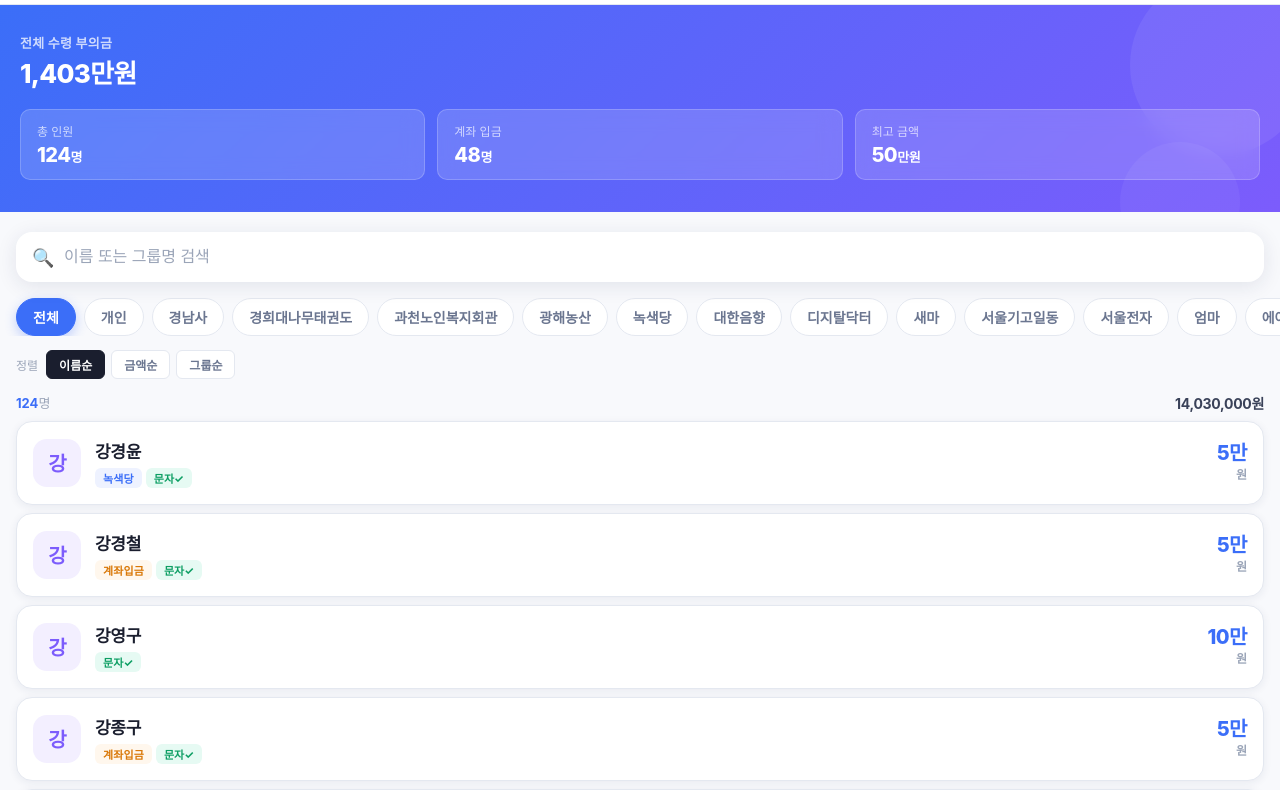
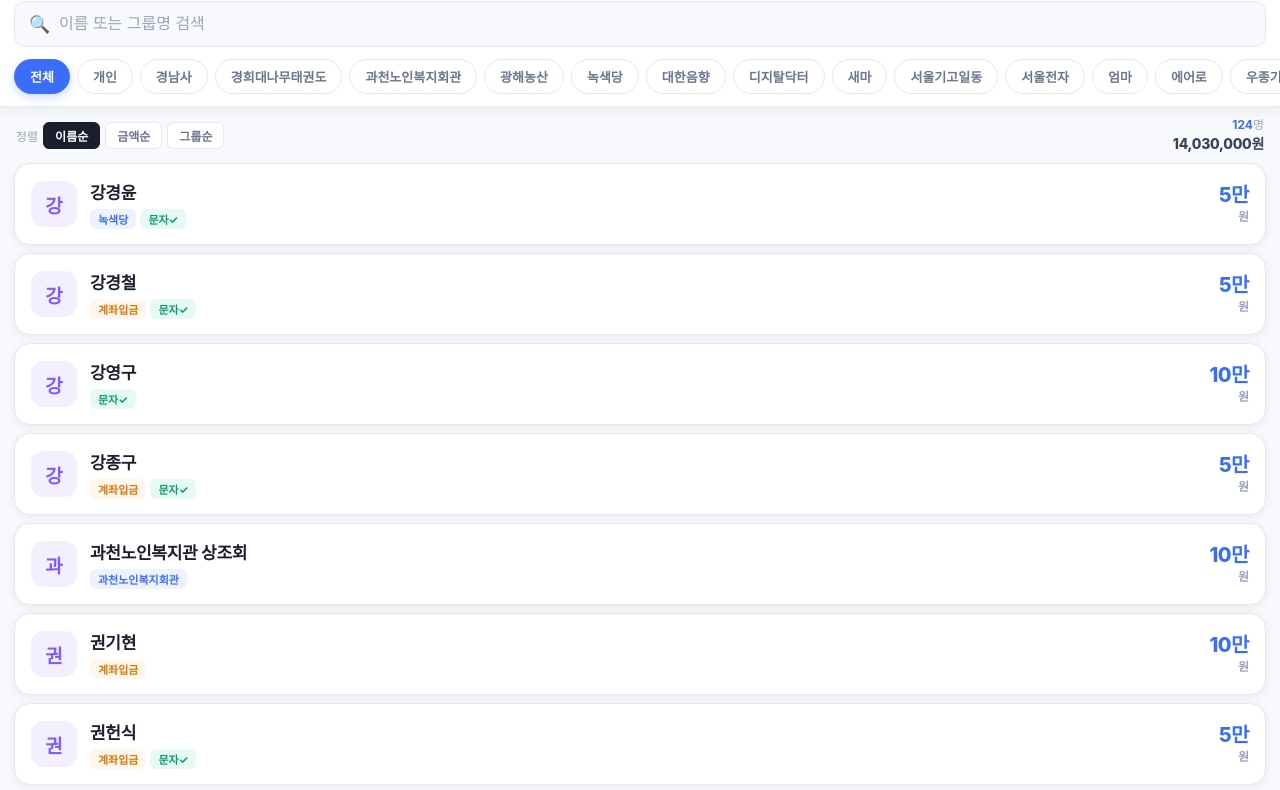
Before and after one commit to olabeann/CHAESEONG, a plain HTML site: page index.html in a window 1280 px wide. Shown: the part 51-841 px from the top of the page. Drawn offline with Linux system fonts and the light colour scheme; a web font is replaced by a local one.

Commit message:
Update index.html

```diff
--- a/index.html
+++ b/index.html
@@ -9,16 +9,13 @@
 <style>
 :root {
   --blue: #3B6EF8;
-  --blue-dark: #2A57D9;
   --blue-light: #EEF2FF;
   --purple: #7C5CFC;
   --purple-light: #F3EFFF;
   --green: #1BC47D;
   --green-light: #E6FAF3;
   --gray-50: #F8F9FC;
-  --gray-100: #F1F3F8;
   --gray-200: #E4E8F0;
-  --gray-300: #CDD3DF;
   --gray-400: #9BA5B8;
   --gray-500: #6B7690;
   --gray-700: #3A4259;
@@ -26,7 +23,6 @@
   --white: #ffffff;
   --shadow-sm: 0 2px 8px rgba(30,40,80,0.07);
   --shadow-md: 0 4px 20px rgba(30,40,80,0.10);
-  --shadow-lg: 0 8px 32px rgba(59,110,248,0.13);
   --radius: 16px;
   --radius-sm: 10px;
 }
@@ -41,119 +37,65 @@ body {
   -webkit-font-smoothing: antialiased;
 }
 
-/* ─── 상단 헤더 ─── */
-.top-bar {
-  background: var(--white);
-  border-bottom: 1px solid var(--gray-200);
-  display: flex;
-  align-items: center;
-  justify-content: space-between;
-  padding: 0 20px;
-  height: 56px;
+/* ─── sticky 헤더 전체 묶음 ─── */
+.sticky-header {
   position: sticky;
   top: 0;
   z-index: 200;
+  background: var(--white);
+  border-bottom: 1px solid var(--gray-200);
+  box-shadow: 0 2px 12px rgba(30,40,80,0.08);
+}
+
+/* 상단 바 */
+.top-bar {
+  display: flex;
+  align-items: center;
+  padding: 0 20px;
+  height: 52px;
 }
 .logo {
   display: flex;
   align-items: center;
-  gap: 6px;
-  font-size: 17px;
+  gap: 7px;
+  font-size: 18px;
   font-weight: 800;
   color: var(--blue);
   letter-spacing: -0.5px;
 }
-.logo-dot { width: 8px; height: 8px; border-radius: 50%; background: var(--blue); }
-.top-bar-right { font-size: 13px; color: var(--gray-400); font-weight: 500; }
+.logo-dot {
+  width: 8px; height: 8px;
+  border-radius: 50%;
+  background: var(--blue);
+}
 
-/* ─── 히어로 카드 ─── */
-.hero {
-  background: linear-gradient(135deg, var(--blue) 0%, var(--purple) 100%);
-  padding: 28px 20px 32px;
-  position: relative;
-  overflow: hidden;
-}
-.hero::before {
-  content: '';
-  position: absolute;
-  right: -30px; top: -30px;
-  width: 180px; height: 180px;
-  border-radius: 50%;
-  background: rgba(255,255,255,0.07);
-}
-.hero::after {
-  content: '';
-  position: absolute;
-  right: 40px; bottom: -50px;
-  width: 120px; height: 120px;
-  border-radius: 50%;
-  background: rgba(255,255,255,0.05);
-}
-.hero-label {
-  font-size: 13px;
-  font-weight: 600;
-  color: rgba(255,255,255,0.75);
-  margin-bottom: 6px;
-  letter-spacing: 0.2px;
-}
-.hero-title {
-  font-size: 26px;
-  font-weight: 800;
-  color: #fff;
-  line-height: 1.25;
-  letter-spacing: -0.7px;
-  margin-bottom: 18px;
-}
-.hero-title span { color: rgba(255,255,255,0.75); font-size: 16px; font-weight: 500; display: block; margin-top: 4px; }
-.hero-stats {
-  display: flex;
-  gap: 12px;
-}
-.hero-stat {
-  background: rgba(255,255,255,0.15);
-  backdrop-filter: blur(10px);
-  border-radius: var(--radius-sm);
-  padding: 12px 16px;
-  flex: 1;
-  border: 1px solid rgba(255,255,255,0.2);
-}
-.hero-stat-label {
-  font-size: 12px;
-  color: rgba(255,255,255,0.7);
-  font-weight: 500;
-  margin-bottom: 4px;
-}
-.hero-stat-value {
-  font-size: 20px;
-  font-weight: 800;
-  color: #fff;
-  letter-spacing: -0.5px;
-}
-.hero-stat-unit { font-size: 13px; font-weight: 600; }
-
-/* ─── 검색 ─── */
-.search-section {
-  padding: 20px 16px 0;
+/* 검색창 */
+.search-wrap {
+  padding: 0 14px 12px;
 }
 .search-box {
   position: relative;
+  background: var(--gray-50);
+  border-radius: var(--radius-sm);
+  border: 1.5px solid var(--gray-200);
+  overflow: hidden;
+  transition: border-color 0.15s;
+}
+.search-box:focus-within {
+  border-color: var(--blue);
   background: var(--white);
-  border-radius: var(--radius);
-  box-shadow: var(--shadow-md);
-  overflow: hidden;
 }
 .search-icon {
   position: absolute;
-  left: 16px;
-  top: 50%;
+  left: 14px; top: 50%;
   transform: translateY(-50%);
-  font-size: 18px;
+  font-size: 17px;
   color: var(--gray-400);
   pointer-events: none;
 }
 .search-input {
   width: 100%;
-  padding: 16px 50px 16px 48px;
+  padding: 13px 46px 13px 44px;
   border: none;
   font-size: 16px;
   font-family: 'Pretendard', sans-serif;
@@ -165,9 +107,9 @@ body {
 .search-input::placeholder { color: var(--gray-400); font-weight: 400; }
 .search-clear {
   position: absolute;
-  right: 14px; top: 50%;
+  right: 12px; top: 50%;
   transform: translateY(-50%);
-  width: 26px; height: 26px;
+  width: 24px; height: 24px;
   border-radius: 50%;
   background: var(--gray-200);
   border: none;
@@ -175,27 +117,27 @@ body {
   display: none;
   align-items: center;
   justify-content: center;
-  font-size: 14px;
+  font-size: 13px;
   color: var(--gray-500);
 }
 .search-clear.show { display: flex; }
 
-/* ─── 정렬/필터 ─── */
-.controls {
-  padding: 16px 16px 0;
+/* 그룹 필터 탭 */
+.filter-wrap {
   display: flex;
-  gap: 8px;
+  gap: 7px;
   overflow-x: auto;
+  padding: 0 14px 12px;
   scrollbar-width: none;
 }
-.controls::-webkit-scrollbar { display: none; }
+.filter-wrap::-webkit-scrollbar { display: none; }
 .chip {
   flex-shrink: 0;
-  padding: 8px 16px;
+  padding: 7px 15px;
   border-radius: 100px;
   border: 1.5px solid var(--gray-200);
   background: var(--white);
-  font-size: 14px;
+  font-size: 13px;
   font-family: 'Pretendard', sans-serif;
   font-weight: 600;
   color: var(--gray-500);
@@ -207,24 +149,28 @@ body {
   background: var(--blue);
   border-color: var(--blue);
   color: #fff;
-  box-shadow: 0 4px 12px rgba(59,110,248,0.3);
+  box-shadow: 0 3px 10px rgba(59,110,248,0.28);
 }
 
-/* ─── 정렬 바 ─── */
-.sort-bar {
-  padding: 14px 16px 0;
+/* ─── 정렬 + 결과 바 ─── */
+.meta-bar {
   display: flex;
   align-items: center;
-  gap: 6px;
+  justify-content: space-between;
+  padding: 10px 16px 4px;
+}
+.sort-group {
+  display: flex;
+  align-items: center;
+  gap: 5px;
 }
 .sort-label {
   font-size: 12px;
   color: var(--gray-400);
   font-weight: 500;
-  margin-right: 2px;
 }
 .sort-btn {
-  padding: 5px 12px;
+  padding: 4px 11px;
   border-radius: 6px;
   border: 1px solid var(--gray-200);
   background: var(--white);
@@ -240,21 +186,17 @@ body {
   border-color: var(--gray-900);
   color: #fff;
 }
-
-/* ─── 결과 요약 ─── */
-.result-bar {
-  padding: 14px 16px 4px;
-  display: flex;
-  align-items: center;
-  justify-content: space-between;
+.result-info {
+  text-align: right;
+  line-height: 1.4;
 }
-.result-count { font-size: 13px; color: var(--gray-400); font-weight: 500; }
+.result-count { font-size: 12px; color: var(--gray-400); font-weight: 500; }
 .result-count strong { color: var(--blue); font-weight: 700; }
-.result-sum { font-size: 14px; font-weight: 700; color: var(--gray-700); letter-spacing: -0.3px; }
+.result-sum { font-size: 14px; font-weight: 800; color: var(--gray-700); letter-spacing: -0.3px; }
 
 /* ─── 카드 리스트 ─── */
 .list {
-  padding: 4px 16px 48px;
+  padding: 6px 14px 48px;
   display: flex;
   flex-direction: column;
   gap: 8px;
@@ -263,28 +205,26 @@ body {
 .card {
   background: var(--white);
   border-radius: var(--radius);
-  padding: 16px;
+  padding: 15px 16px;
   box-shadow: var(--shadow-sm);
   border: 1px solid var(--gray-200);
   display: flex;
   align-items: center;
-  gap: 14px;
+  gap: 13px;
   transition: box-shadow 0.15s, transform 0.1s;
-  cursor: default;
 }
 .card:active { box-shadow: var(--shadow-md); transform: scale(0.99); }
 
 .avatar {
-  width: 48px; height: 48px;
-  border-radius: 14px;
+  width: 46px; height: 46px;
+  border-radius: 13px;
   display: flex; align-items: center; justify-content: center;
-  font-size: 20px; font-weight: 800;
+  font-size: 19px; font-weight: 800;
   flex-shrink: 0;
-  letter-spacing: -1px;
 }
-.avatar.blue { background: var(--blue-light); color: var(--blue); }
-.avatar.purple { background: var(--purple-light); color: var(--purple); }
-.avatar.green { background: var(--green-light); color: var(--green); }
+.avatar.blue  { background: var(--blue-light);   color: var(--blue); }
+.avatar.purple{ background: var(--purple-light);  color: var(--purple); }
+.avatar.green { background: var(--green-light);   color: var(--green); }
 
 .card-body { flex: 1; min-width: 0; }
 .card-name {
@@ -300,14 +240,12 @@ body {
   padding: 2px 8px;
   border-radius: 6px;
   font-size: 11px; font-weight: 700;
-  letter-spacing: 0.1px;
 }
-.tag-group { background: var(--blue-light); color: var(--blue); }
-.tag-bank { background: #FFF7ED; color: #D97706; }
-.tag-sms { background: var(--green-light); color: #0D9E63; }
-.tag-kakao { background: #FEFCE8; color: #CA8A04; }
-.tag-nosms { background: #FEF2F2; color: #DC2626; }
-.tag-unknown { background: #FEF2F2; color: #DC2626; }
+.tag-group  { background: var(--blue-light);  color: var(--blue); }
+.tag-bank   { background: #FFF7ED; color: #D97706; }
+.tag-sms    { background: var(--green-light); color: #0D9E63; }
+.tag-kakao  { background: #FEFCE8; color: #CA8A04; }
+.tag-unknown{ background: #FEF2F2; color: #DC2626; }
 
 .card-right { flex-shrink: 0; text-align: right; }
 .amount {
@@ -316,26 +254,19 @@ body {
   letter-spacing: -0.5px;
   line-height: 1;
 }
-.amount.high { color: var(--purple); }
+.amount.high  { color: var(--purple); }
 .amount.vhigh { color: #E53E3E; }
-.amount-unit { font-size: 12px; font-weight: 600; color: var(--gray-400); margin-top: 2px; }
+.amount-unit  { font-size: 12px; font-weight: 600; color: var(--gray-400); margin-top: 2px; }
 
-/* 그룹 구분 헤더 */
+/* 그룹 헤더 */
 .group-header {
-  padding: 16px 4px 6px;
+  padding: 14px 4px 5px;
   display: flex; justify-content: space-between; align-items: center;
   border-bottom: 1.5px solid var(--gray-200);
   margin-bottom: 2px;
 }
-.group-header-name {
-  font-size: 13px; font-weight: 700;
-  color: var(--gray-500);
-  letter-spacing: 0.3px;
-}
-.group-header-total {
-  font-size: 13px; font-weight: 700;
-  color: var(--blue);
-}
+.group-header-name { font-size: 13px; font-weight: 700; color: var(--gray-500); }
+.group-header-total { font-size: 13px; font-weight: 700; color: var(--blue); }
 
 /* 빈 결과 */
 .empty {
@@ -347,62 +278,44 @@ body {
 </head>
 <body>
 
-<!-- 상단 바 -->
+<div class="sticky-header">
+  <!-- 타이틀 -->
   <div class="top-bar">
     <div class="logo">
       <div class="logo-dot"></div>
       부의금 내역
     </div>
-  <div class="top-bar-right" id="dateLabel">할아버지 장례식</div>
   </div>
 
-<!-- 히어로 -->
-<div class="hero">
-  <div class="hero-label">전체 수령 부의금</div>
-  <div class="hero-title" id="heroTotal">계산 중…<span id="heroSub"></span></div>
-  <div class="hero-stats">
-    <div class="hero-stat">
-      <div class="hero-stat-label">총 인원</div>
-      <div class="hero-stat-value" id="heroCount">–<span class="hero-stat-unit">명</span></div>
-    </div>
-    <div class="hero-stat">
-      <div class="hero-stat-label">계좌 입금</div>
-      <div class="hero-stat-value" id="heroBankCount">–<span class="hero-stat-unit">명</span></div>
-    </div>
-    <div class="hero-stat">
-      <div class="hero-stat-label">최고 금액</div>
-      <div class="hero-stat-value" id="heroMax">–</div>
-    </div>
-  </div>
-</div>
-
-<!-- 검색 -->
-<div class="search-section">
+  <!-- 검색창 -->
+  <div class="search-wrap">
     <div class="search-box">
       <span class="search-icon">🔍</span>
-    <input class="search-input" type="text" id="searchInput" placeholder="이름 또는 그룹명 검색" autocomplete="off">
+      <input class="search-input" type="search" id="searchInput"
+             placeholder="이름 또는 그룹명 검색" autocomplete="off" autocorrect="off">
       <button class="search-clear" id="searchClear">✕</button>
     </div>
   </div>
 
   <!-- 그룹 필터 -->
-<div class="controls" id="filterWrap"></div>
+  <div class="filter-wrap" id="filterWrap"></div>
+</div>
 
-<!-- 정렬 -->
-<div class="sort-bar">
+<!-- 정렬 + 결과 요약 -->
+<div class="meta-bar">
+  <div class="sort-group">
     <span class="sort-label">정렬</span>
     <button class="sort-btn active" data-sort="name">이름순</button>
     <button class="sort-btn" data-sort="amount">금액순</button>
     <button class="sort-btn" data-sort="group">그룹순</button>
   </div>
-
-<!-- 결과 요약 -->
-<div class="result-bar">
+  <div class="result-info">
     <div class="result-count" id="resultCount"></div>
     <div class="result-sum" id="resultSum"></div>
   </div>
+</div>
 
-<!-- 리스트 -->
+<!-- 카드 목록 -->
 <div class="list" id="list"></div>
 
 <script>
@@ -533,16 +446,7 @@ const DATA = [
   {방식:'',이름:'한정운',그룹:'',금액:200000,문자:'O'},
 ];
 
-// 히어로 통계
-const totalAll = DATA.reduce((a,r)=>a+r.금액,0);
-const bankCount = DATA.filter(r=>r.방식==='은행계좌입금').length;
-const maxAmt = Math.max(...DATA.map(r=>r.금액));
-document.getElementById('heroTotal').textContent = (totalAll/10000).toLocaleString() + '만원';
-document.getElementById('heroCount').innerHTML = DATA.length + '<span class="hero-stat-unit">명</span>';
-document.getElementById('heroBankCount').innerHTML = bankCount + '<span class="hero-stat-unit">명</span>';
-document.getElementById('heroMax').innerHTML = (maxAmt/10000) + '<span class="hero-stat-unit">만원</span>';
-
-// 필터 탭
+// 필터 탭 생성
 const groups = ['전체', ...new Set(DATA.map(r=>r.그룹||'개인').filter(Boolean).sort())];
 const filterWrap = document.getElementById('filterWrap');
 groups.forEach(g => {
@@ -565,43 +469,37 @@ function getFiltered() {
     const q = searchTerm.toLowerCase();
     d = d.filter(r=>r.이름.toLowerCase().includes(q)||r.그룹표시.toLowerCase().includes(q));
   }
-  if(activeSort==='name') d.sort((a,b)=>a.이름.localeCompare(b.이름,'ko'));
+  if(activeSort==='name')   d.sort((a,b)=>a.이름.localeCompare(b.이름,'ko'));
   else if(activeSort==='amount') d.sort((a,b)=>b.금액-a.금액);
-  else if(activeSort==='group') d.sort((a,b)=>a.그룹표시.localeCompare(b.그룹표시,'ko')||a.이름.localeCompare(b.이름,'ko'));
+  else if(activeSort==='group')  d.sort((a,b)=>a.그룹표시.localeCompare(b.그룹표시,'ko')||a.이름.localeCompare(b.이름,'ko'));
   return d;
 }
 
-function fmtAmt(n) {
-  if(n>=10000) return (n/10000) + '만';
-  return n.toLocaleString();
-}
-function fmtFull(n) { return n.toLocaleString() + '원'; }
+function fmtAmt(n) { return n>=10000 ? (n/10000)+'만' : n.toLocaleString(); }
+function fmtFull(n){ return n.toLocaleString()+'원'; }
 
 function render() {
   const data = getFiltered();
   const list = document.getElementById('list');
-  const sum = data.reduce((a,r)=>a+r.금액,0);
+  const sum  = data.reduce((a,r)=>a+r.금액,0);
 
   document.getElementById('resultCount').innerHTML = `<strong>${data.length}</strong>명`;
   document.getElementById('resultSum').textContent = fmtFull(sum);
   list.innerHTML = '';
 
-  if(!data.length) {
-    list.innerHTML = '<div class="empty"><div class="empty-icon">🔍</div>검색 결과가 없습니다</div>';
+  if(!data.length){
+    list.innerHTML='<div class="empty"><div class="empty-icon">🔍</div>검색 결과가 없습니다</div>';
     return;
   }
 
-  if(activeSort==='group') {
-    const grouped = {};
-    data.forEach(r=>{
-      if(!grouped[r.그룹표시]) grouped[r.그룹표시]=[];
-      grouped[r.그룹표시].push(r);
-    });
-    Object.entries(grouped).forEach(([g, rows])=>{
-      const gh = document.createElement('div');
-      gh.className = 'group-header';
-      const gSum = rows.reduce((a,r)=>a+r.금액,0);
-      gh.innerHTML = `<span class="group-header-name">${g}</span><span class="group-header-total">${fmtFull(gSum)}</span>`;
+  if(activeSort==='group'){
+    const grouped={};
+    data.forEach(r=>{ if(!grouped[r.그룹표시]) grouped[r.그룹표시]=[]; grouped[r.그룹표시].push(r); });
+    Object.entries(grouped).forEach(([g,rows])=>{
+      const gh=document.createElement('div');
+      gh.className='group-header';
+      const gSum=rows.reduce((a,r)=>a+r.금액,0);
+      gh.innerHTML=`<span class="group-header-name">${g}</span><span class="group-header-total">${fmtFull(gSum)}</span>`;
       list.appendChild(gh);
       rows.forEach(r=>list.appendChild(makeCard(r)));
     });
@@ -610,26 +508,26 @@ function render() {
   }
 }
 
-function makeCard(r) {
-  const card = document.createElement('div');
-  card.className = 'card';
-  const color = getColor(r.이름);
-  const isBank = r.방식==='은행계좌입금';
-  const amtClass = r.금액>=500000?'amount vhigh':r.금액>=300000?'amount high':'amount';
+function makeCard(r){
+  const card=document.createElement('div');
+  card.className='card';
+  const color=getColor(r.이름);
+  const isBank=r.방식==='은행계좌입금';
+  const amtClass=r.금액>=500000?'amount vhigh':r.금액>=300000?'amount high':'amount';
 
-  let tags = '';
-  if(r.그룹&&r.그룹!=='개인') tags += `<span class="tag tag-group">${r.그룹}</span>`;
-  if(isBank) tags += `<span class="tag tag-bank">계좌입금</span>`;
-  if(r.문자==='O') tags += `<span class="tag tag-sms">문자✓</span>`;
-  else if(r.문자==='카톡O') tags += `<span class="tag tag-kakao">카톡✓</span>`;
-  else if(r.문자==='X') tags += `<span class="tag tag-nosms">미확인</span>`;
-  else if(r.문자==='모르는 사람') tags += `<span class="tag tag-unknown">모르는 분</span>`;
+  let tags='';
+  if(r.그룹&&r.그룹!=='개인') tags+=`<span class="tag tag-group">${r.그룹}</span>`;
+  if(isBank)                   tags+=`<span class="tag tag-bank">계좌입금</span>`;
+  if(r.문자==='O')             tags+=`<span class="tag tag-sms">문자✓</span>`;
+  else if(r.문자==='카톡O')    tags+=`<span class="tag tag-kakao">카톡✓</span>`;
+  else if(r.문자==='모르는 사람') tags+=`<span class="tag tag-unknown">모르는 분</span>`;
+  // X(미확인)은 표시 안 함
 
-  card.innerHTML = `
+  card.innerHTML=`
     <div class="avatar ${color}">${r.이름.charAt(0)}</div>
     <div class="card-body">
       <div class="card-name">${r.이름}</div>
-      <div class="tags">${tags||''}</div>
+      <div class="tags">${tags}</div>
     </div>
     <div class="card-right">
       <div class="${amtClass}">${fmtAmt(r.금액)}</div>
@@ -641,23 +539,24 @@ function makeCard(r) {
 
 // 이벤트
 document.getElementById('searchInput').addEventListener('input', e=>{
-  searchTerm = e.target.value;
+  searchTerm=e.target.value;
   document.getElementById('searchClear').classList.toggle('show', !!searchTerm);
   render();
 });
 document.getElementById('searchClear').addEventListener('click', ()=>{
-  document.getElementById('searchInput').value = '';
-  searchTerm = '';
+  const inp=document.getElementById('searchInput');
+  inp.value=''; searchTerm='';
   document.getElementById('searchClear').classList.remove('show');
+  inp.focus();
   render();
 });
 
 filterWrap.addEventListener('click', e=>{
-  const btn = e.target.closest('.chip');
+  const btn=e.target.closest('.chip');
   if(!btn) return;
   document.querySelectorAll('.chip').forEach(b=>b.classList.remove('active'));
   btn.classList.add('active');
-  activeGroup = btn.dataset.group;
+  activeGroup=btn.dataset.group;
   render();
 });
 
@@ -665,7 +564,7 @@ document.querySelectorAll('.sort-btn').forEach(btn=>{
   btn.addEventListener('click',()=>{
     document.querySelectorAll('.sort-btn').forEach(b=>b.classList.remove('active'));
     btn.classList.add('active');
-    activeSort = btn.dataset.sort;
+    activeSort=btn.dataset.sort;
     render();
   });
 });
```
Lines whose indentation alone changed are shown as unchanged.
